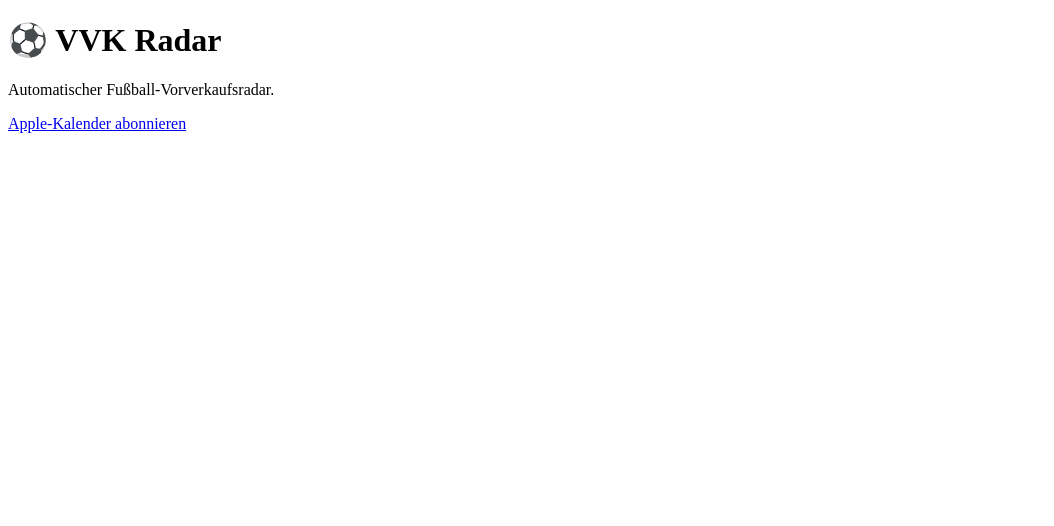
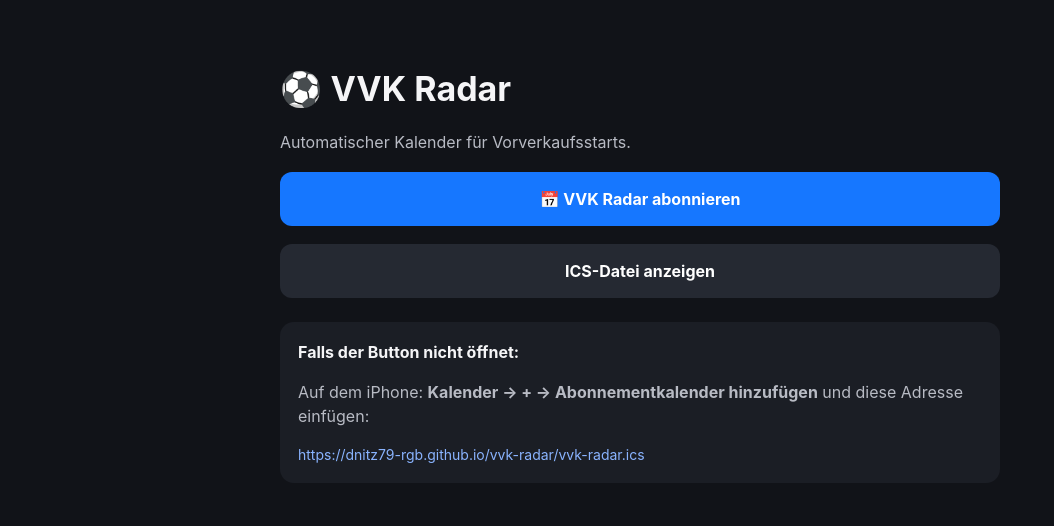
Before and after one commit to dnitz79-rgb/vvk-radar, a plain HTML site: page public/index.html in a window 1280 px wide. Shown: the whole page, without its empty margins (0-1054 px from the left). Drawn offline with Linux system fonts and the light colour scheme.

Commit message:
Improve VVK Radar calendar subscription page

```diff
--- a/public/index.html
+++ b/public/index.html
@@ -1 +1,16 @@
-<!doctype html><html lang="de"><head><meta charset="utf-8"><title>⚽ VVK Radar</title></head><body><h1>⚽ VVK Radar</h1><p>Automatischer Fußball-Vorverkaufsradar.</p><p><a href="vvk-radar.ics">Apple-Kalender abonnieren</a></p></body></html>
+<!doctype html>
+<html lang="de">
+<head>
+<meta charset="utf-8">
+<meta name="viewport" content="width=device-width,initial-scale=1">
+<title>⚽ VVK Radar</title>
+<style>body{font-family:-apple-system,BlinkMacSystemFont,"Segoe UI",sans-serif;background:#111318;color:#f5f5f7;max-width:720px;margin:0 auto;padding:40px 22px;line-height:1.5}h1{font-size:34px;margin-bottom:8px}p{color:#b8bbc4}.button{display:block;text-align:center;background:#1677ff;color:white;text-decoration:none;padding:15px 18px;border-radius:12px;font-weight:700;margin:18px 0}.secondary{background:#252932}.box{background:#1b1e25;border-radius:14px;padding:18px;margin-top:24px}.url{word-break:break-all;color:#8ab4ff;font-size:14px}</style>
+</head>
+<body>
+<h1>⚽ VVK Radar</h1>
+<p>Automatischer Kalender für Vorverkaufsstarts.</p>
+<a class="button" href="webcal://dnitz79-rgb.github.io/vvk-radar/vvk-radar.ics">📅 VVK Radar abonnieren</a>
+<a class="button secondary" href="/vvk-radar.ics">ICS-Datei anzeigen</a>
+<div class="box"><strong>Falls der Button nicht öffnet:</strong><p>Auf dem iPhone: <b>Kalender → + → Abonnementkalender hinzufügen</b> und diese Adresse einfügen:</p><div class="url">https://dnitz79-rgb.github.io/vvk-radar/vvk-radar.ics</div></div>
+</body>
+</html>
```
